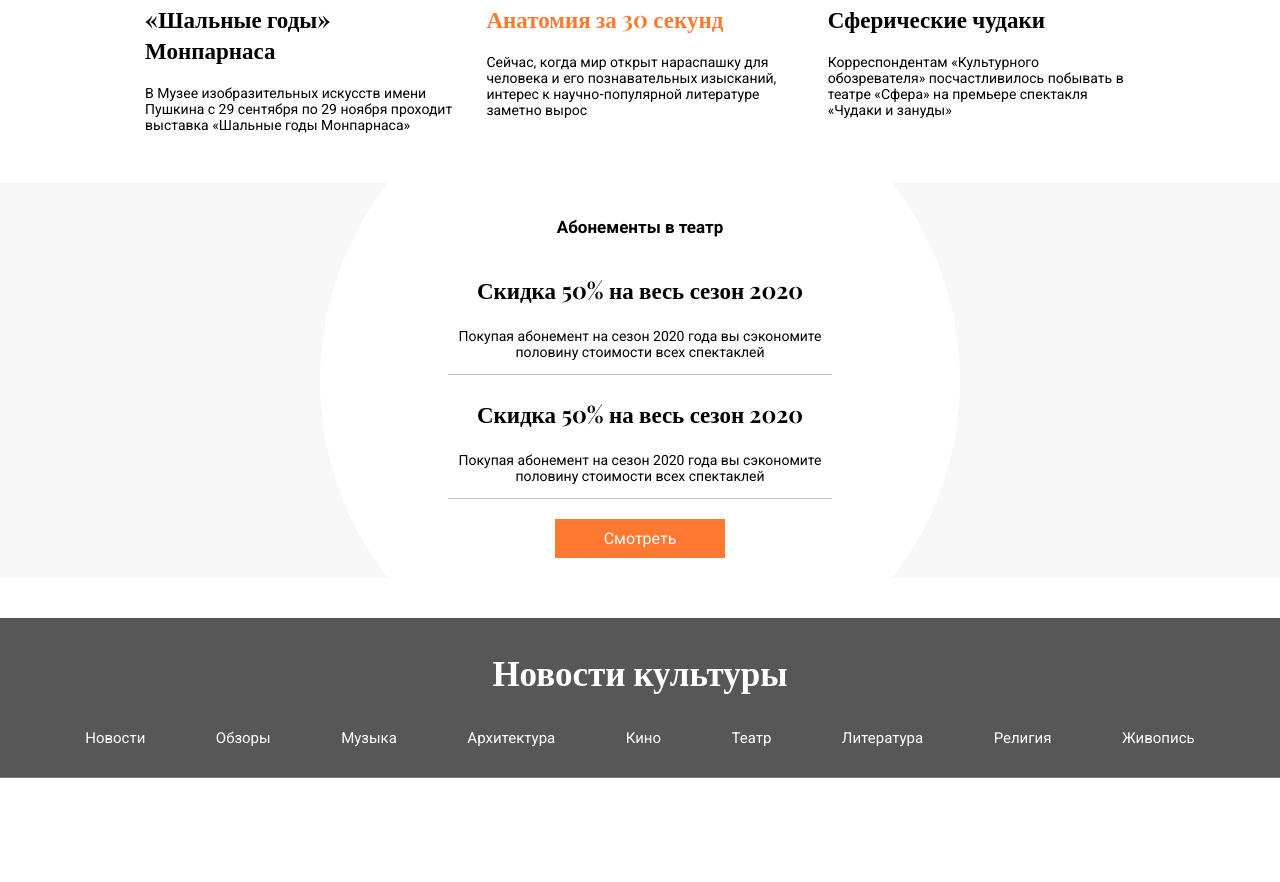
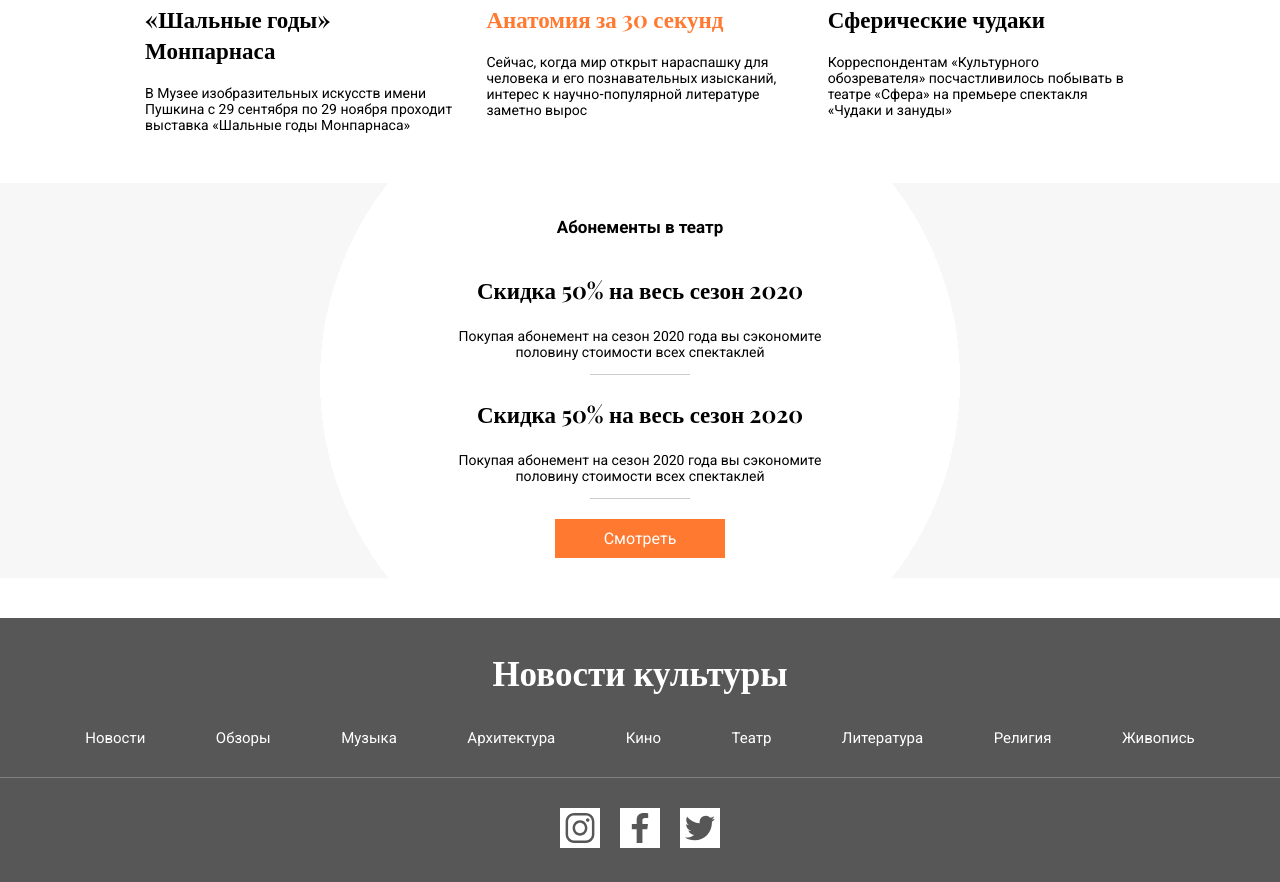
Before and after one commit to Discrimy/culture-news-site, a plain HTML site: page index.html in a window 1280 px wide. Shown: the part 789-1671 px from the top of the page. Before the commit the page ends 1567 px from the top, so only its background shows below. Drawn offline with nearby package versions, Linux system fonts and the light colour scheme.

Commit message:
Add socials

```diff
--- a/index.html
+++ b/index.html
@@ -74,10 +74,12 @@
                 <div class="special-offer__pros">
                     <h3 class="special-offer__pros__title">Скидка 50% на весь сезон 2020</h3>
                     <p class="special-offer__pros__description">Покупая абонемент на сезон 2020 года вы сэкономите половину стоимости всех спектаклей</p>
+                    <div class="delimiter"></div>
                 </div>
                 <div class="special-offer__pros">
                     <h3 class="special-offer__pros__title">Скидка 50% на весь сезон 2020</h3>
                     <p class="special-offer__pros__description">Покупая абонемент на сезон 2020 года вы сэкономите половину стоимости всех спектаклей</p>
+                    <div class="delimiter"></div>
                 </div>
             </div>
             <a href="#" class="special-offer__more">Смотреть</a>
@@ -98,6 +100,11 @@
                 <li class="footer__item"><a href="#" class="footer__link">Живопись</a></li>
             </ul>
         </nav>
+        <div class="social">
+            <a href="#"><img class="social__icon" src="imgs/icons_2.svg"></a>
+            <a href="#"><img class="social__icon" src="imgs/facebook_icon.svg"></a>
+            <a href="#"><img class="social__icon" src="imgs/twitter_icon.svg"></a>
+        </div>
     </footer>
 </body>
 </html>
--- a/style.css
+++ b/style.css
@@ -9,6 +9,12 @@ body {
 }
 .title-special {
     color: #FF7931;
+}
+.delimiter {
+    margin: 0 auto;
+    height: 1px;
+    width: 100px;
+    background-color: rgba(0, 0, 0, 0.2);
 }
 
 .nav {
@@ -119,8 +125,6 @@ body {
     width: 30%;
 }
 .special-offer__pros {
-    border-bottom: 1px solid #C4C4C4;
-    border-bottom-width: 30%;
     margin: 20px auto;
 }
 .special-offer__pros__title {
@@ -144,6 +148,7 @@ body {
 .footer {
     background: #575757;
     color: white;
+    overflow: auto;
 }
 .footer__nav {
     display: flex;
@@ -170,3 +175,17 @@ body {
     text-decoration: none;
     color: white;
 }
+
+
+.social {
+    display: flex;
+    justify-content: center;
+    margin: 30px;
+}
+.social__icon {
+    width: 30px;
+    height: 30px;
+    padding: 5px;
+    background-color: white;
+    margin: 0 10px;
+}
```
